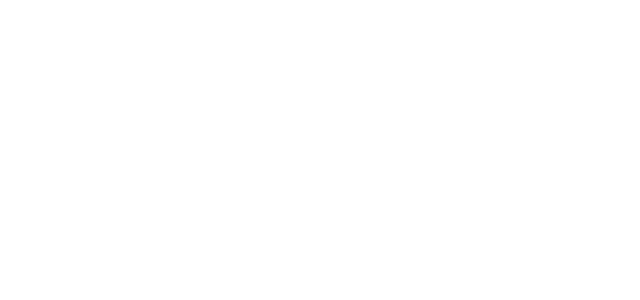
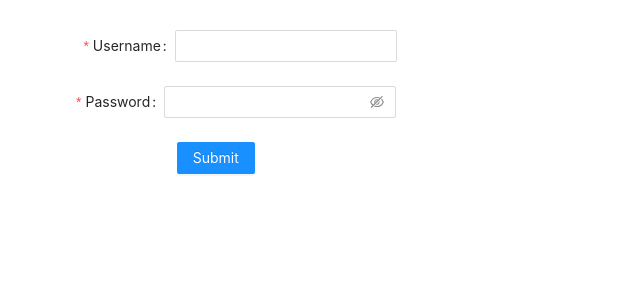
Before and after one commit to MrSetOne/cantastik-frontend, a React (Create React App) app: page / in a window 1280 px wide. Shown: the top 300 px of the page, without its empty margins (0-640 px from the left). Built offline with nearby package versions, Linux system fonts and the light colour scheme.

Commit message:
login works with redux

```diff
--- a/src/App.jsx
+++ b/src/App.jsx
@@ -1,10 +1,15 @@
 import React from 'react';
 import './App.css';
+import "antd/dist/antd.css";
+import LogPage from './components/LogPage/LogPage';
+import NavBar from './components/NavBar/NavBar';
+
 
 function App() {
   return (
     <div className="App">
-
+      <NavBar/>
+      <LogPage/>
     </div>
   );
 }
--- a/src/app/store.js
+++ b/src/app/store.js
@@ -1,8 +1,10 @@
 import { configureStore } from '@reduxjs/toolkit';
 // import counterReducer from '../features/counter/counterSlice';
+import auth from "../features/auth/authSlice";
+
 
 export const store = configureStore({
     reducer: {
-        // counter: counterReducer,
+        auth
     },
 });
--- /dev/null
+++ b/src/components/LogPage/LogPage.jsx
@@ -0,0 +1,11 @@
+import Login from "./Login/Login"
+
+const LogPage = () => {
+  return (
+    <section className="LogPage">
+        <Login/>
+    </section>
+  )
+}
+
+export default LogPage
--- /dev/null
+++ b/src/components/LogPage/Login/Login.jsx
@@ -0,0 +1,61 @@
+import { Button,  Form, Input } from 'antd';
+import {useDispatch} from 'react-redux'
+import { login } from '../../../features/auth/authSlice'
+
+
+const Login = () => {
+
+  const dispatch = useDispatch();
+
+
+    const onFinish = (values) => {
+        console.log('Success:', values);
+        dispatch(login(values))
+      };
+
+      const onFinishFailed = (errorInfo) => {
+        console.log('Failed:', errorInfo);
+      };
+
+  return (
+    <div className='Login' style={{width:'min(500px,100%)', padding:'30px'}}>
+            <Form
+      name="basic"
+      labelCol={{ span: 8 }}
+      wrapperCol={{ span: 16 }}
+      initialValues={{ remember: true }}
+      onFinish={onFinish}
+      onFinishFailed={onFinishFailed}
+      autoComplete="off"
+    >
+      <Form.Item
+        label="Username"
+        name="email"
+        rules={[{ required: true, message: 'Please input your username!' }]}
+        labelCol={{span: 0, offset: 0}}
+        style={{display:'flex',justifyContent:'center'}}
+      >
+        <Input />
+      </Form.Item>
+
+      <Form.Item
+        label="Password"
+        name="password"
+        rules={[{ required: true, message: 'Please input your password!' }]}
+        labelCol={{span: 0, offset: 0}}
+        style={{display:'flex',justifyContent:'center'}}
+      >
+        <Input.Password />
+      </Form.Item>
+
+      <Form.Item wrapperCol={{ offset: 8, span: 16 }}>
+        <Button type="primary" htmlType="submit">
+          Submit
+        </Button>
+      </Form.Item>
+    </Form>
+    </div>
+  )
+}
+
+export default Login
--- /dev/null
+++ b/src/components/NavBar/NavBar.jsx
@@ -0,0 +1,29 @@
+import { useDispatch, useSelector } from "react-redux";
+import { Avatar } from 'antd';
+import { LogoutOutlined } from '@ant-design/icons';
+
+
+
+const NavBar = () => {
+
+    const { user } = useSelector((state) => state.auth)
+
+
+
+
+
+
+
+
+
+
+
+  return (
+    <nav className="NavBar">
+        {user?<Avatar>{user.username.substring(0,1)}</Avatar>:null}
+        {user?<LogoutOutlined onClick={()=>console.log("holi")}/>:null}
+    </nav>
+  )
+}
+
+export default NavBar
--- /dev/null
+++ b/src/features/auth/authService.js
@@ -0,0 +1,44 @@
+import axios from 'axios'
+
+const API_URL = "http://localhost:8080"
+
+
+const login = async(user) => {
+    const res = await axios.put(API_URL + '/users/login', user)
+    if (res.data) {
+        console.log(res.data)
+        localStorage.setItem('user', JSON.stringify(res.data.loggedUser))
+        localStorage.setItem('token', JSON.stringify(res.data.token))
+    }
+    console.log(res.data)
+    return res.data
+}
+
+
+
+
+const logout = async() => {
+    const user = JSON.parse(localStorage.getItem("user"));
+    const res = await axios.delete(API_URL + "/users/logout", {
+        headers: {
+            authorization: user ? user.token : null
+        },
+    });
+    if (res.data) {
+        localStorage.removeItem("user");
+    }
+    return res.data;
+};
+
+// const register = async (user)=>{
+//     const res = await axios.post(API_URL +'/users',user)
+//     return res.data
+// }
+
+const authService = {
+    // register,
+    login,
+    // logout
+}
+
+export default authService
--- /dev/null
+++ b/src/features/auth/authSlice.js
@@ -0,0 +1,92 @@
+import { createAsyncThunk, createSlice } from "@reduxjs/toolkit";
+import authService from "./authService";
+
+const user = JSON.parse(localStorage.getItem('user'));
+const token = JSON.parse(localStorage.getItem('token'))
+
+const initialState = {
+    user: user ? user : null,
+    token: token ? token : null,
+    isLoading: false,
+    //   isError: false,
+    //   isSuccess: false,
+    //   message: "",
+};
+
+
+export const login = createAsyncThunk("auth/login", async(user, thunkAPI) => {
+    try {
+        return await authService.login(user);
+    } catch (error) {
+        // const message = error.response.data.message;
+        return thunkAPI.rejectWithValue(error.response.data);
+    }
+});
+
+
+export const logout = createAsyncThunk("auth/logout", async() => {
+    try {
+        return await authService.logout();
+    } catch (error) {
+        console.error(error);
+    }
+});
+
+
+// export const register = createAsyncThunk("auth/register", async (user,thunkAPI) => {
+//   try {
+//     return await authService.register(user);
+//   } catch (error) {
+//     console.log(error.response.data);
+//     const message = error.response.data;
+//     return thunkAPI.rejectWithValue(message);
+//   }
+// });
+
+export const authSlice = createSlice({
+    name: "auth",
+    initialState,
+    reducers: {
+        // reset: (state) => {
+        //     //   state.isError = false;
+        //     //   state.isSuccess = false;
+        //     //   state.message = "";
+        //     state.isLoading = false
+        // },
+    },
+    extraReducers: (builder) => {
+        builder
+            .addCase(login.pending, (state, action) => {
+                state.isLoading = true
+            })
+
+
+        .addCase(login.fulfilled, (state, action) => {
+                console.log(action.payload)
+                state.user = action.payload.loggedUser;
+                state.token = action.payload.token
+                state.isLoading = false;
+                // state.isSuccess = true;
+                // state.message = action.payload.message;
+            })
+            .addCase(login.rejected, (state, action) => {
+                state.isLoading = false;
+                // state.isError = true;
+                // state.message = action.payload;
+            })
+            //   .addCase(logout.fulfilled, (state) => {
+            //     state.user = null;
+            //   })
+            //   .addCase(register.fulfilled, (state, action) => {
+            //     state.isSuccess = true;
+            //     state.message = action.payload.message;
+            //   })
+            //   .addCase(register.rejected, (state, action) => {
+            //     state.isError = true;
+            //     state.message = action.payload;
+            //   })
+    },
+});
+// export const { reset } = authSlice.actions;
+
+export default authSlice.reducer;
```
